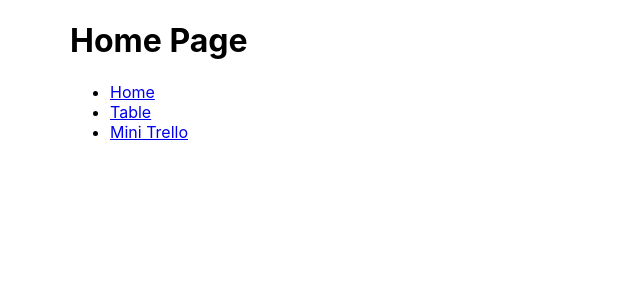
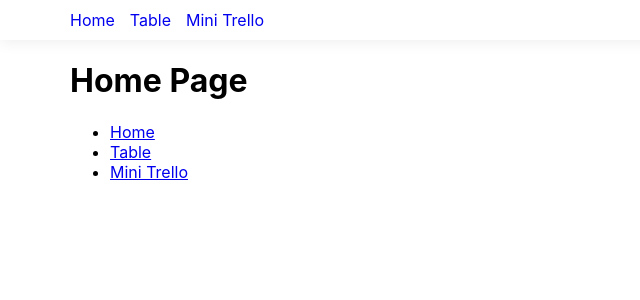
Before and after one commit to stikler51/projects-minitrello, a React (Create React App) app: page / in a window 1280 px wide. Shown: the top 300 px of the page, without its empty margins (0-640 px from the left). Built offline with nearby package versions, Linux system fonts and the light colour scheme.

Commit message:
Add navigation

```diff
--- a/src/App.css
+++ b/src/App.css
@@ -6,6 +6,23 @@
   margin-right: auto;
   margin-left: auto;
 }
+
+.navigation {
+  box-shadow: 0px 2px 15px 0px #eee;
+}
+
+.navigation ul {
+  margin: 0;
+  display: flex;
+  list-style: none;
+  padding: 10px 0;
+  gap: 15px;
+}
+
+.navigation ul li a {
+  text-decoration: none;
+}
+
 .infiniteTable {
   box-shadow: 0px 2px 15px 0px #eee;
   overflow: hidden;
--- a/src/App.tsx
+++ b/src/App.tsx
@@ -1,11 +1,32 @@
 import React, { ReactElement } from 'react'
 import './App.css'
-import { BrowserRouter as Router, Switch, Route } from 'react-router-dom'
+import { BrowserRouter as Router, Switch, Route, Link } from 'react-router-dom'
 import { Home, Table, Trello, Project } from './pages'
+
+const Navigation = () => {
+  return (
+    <div className="navigation">
+      <div className="container">
+        <ul>
+          <li>
+            <Link to="/">Home</Link>
+          </li>
+          <li>
+            <Link to="/table">Table</Link>
+          </li>
+          <li>
+            <Link to="/trello">Mini Trello</Link>
+          </li>
+        </ul>
+      </div>
+    </div>
+  )
+}
 
 function App(): ReactElement {
   return (
     <Router>
+      <Navigation />
       <div className="App container">
         <Switch>
           <Route path="/trello" exact>
```
